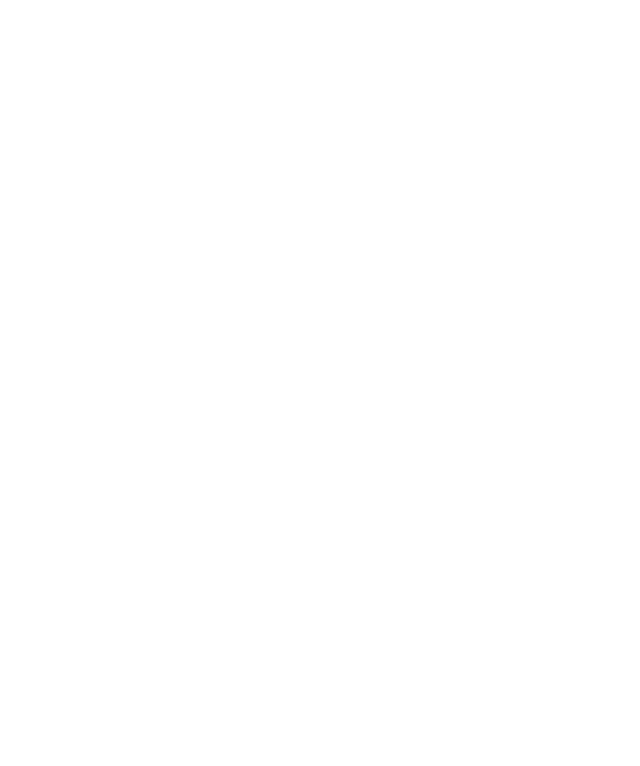
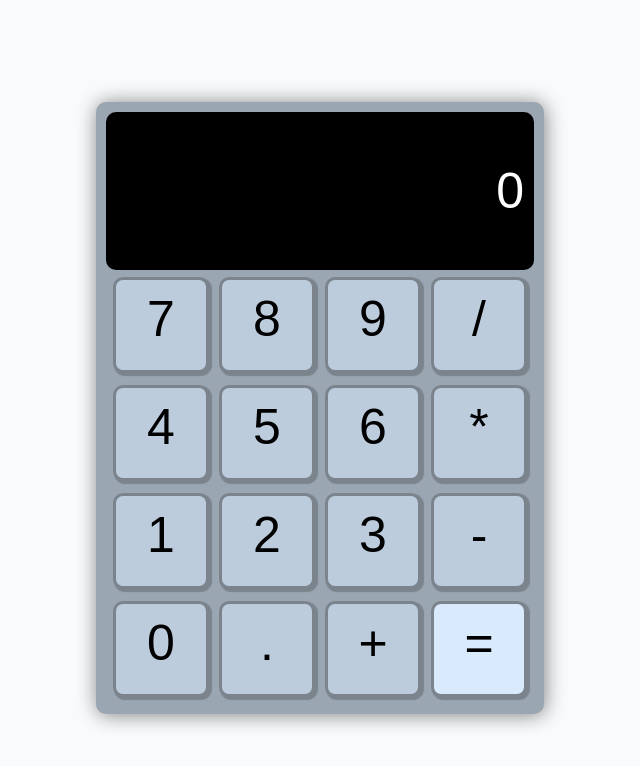
Before and after one commit to GeoGeo116/html-js-calculator, a plain HTML site: page index.html in a window 1280 px wide. Shown: the whole page, without its empty margins (320-960 px from the left). Drawn offline with Linux system fonts and the light colour scheme.

Commit message:
Created Calculator + Styling
Created the actual calculator and added styling
Currently only has 0-9 and basic +-*/ operations, as well as the = sign (also decimal point . )
Buttons have a 3d click to make them look more realistic
Display is large, will fix in a later commit

```diff
--- a/index.html
+++ b/index.html
@@ -9,6 +9,37 @@
 </head>
 <body>
     <div id="calculator">
+        <div id="display">
+            <p>0</p>
+        </div>
+        <div id="lower">
+            <table>
+                <tr>
+                    <td>7</td>
+                    <td>8</td>
+                    <td>9</td>
+                    <td>/</td>
+                </tr>
+                <tr>
+                    <td>4</td>
+                    <td>5</td>
+                    <td>6</td>
+                    <td>*</td>
+                </tr>
+                <tr>
+                    <td>1</td>
+                    <td>2</td>
+                    <td>3</td>
+                    <td>-</td>
+                </tr>
+                <tr>
+                    <td>0</td>
+                    <td>.</td>
+                    <td>+</td>
+                    <td id="equals">=</td>
+                </tr>
+            </table>
+        </div>
     </div>
 </body>
 </html>
--- a/style.css
+++ b/style.css
@@ -0,0 +1,52 @@
+body{
+    display: flex;
+    justify-content: center;
+    align-items: center;
+    height: 100vh;
+    font-size: 50px;
+    font-family: Arial, Helvetica, sans-serif;
+    background-color: #F8FAFC;
+}
+
+#calculator{
+    margin: 0px;
+    padding: 10px;
+    background-color: #9AA6B2;
+    border-radius: 10px;
+    box-shadow: gray 1px 1px 20px;
+}
+
+#display{
+    background-color: black;
+    color: white;
+    text-align: right;
+    align-content: center;
+    border-radius: 10px;
+    padding: 0 10px;
+}
+
+td{
+    position: relative;
+    padding: 10px;
+    background-color: #BCCCDC;
+    cursor: pointer;
+    text-align: center;
+    border-radius: 10px;
+    background: #BCCCDC;
+    height: 70px;
+    width: 70px;
+    border: 3px solid #7b848d;
+    margin: 5px;
+    display: inline-block;
+    box-shadow: 2px 2px 1px 1px #7b848d;
+}
+
+td:active{
+    top: 2px;
+    left: 2px;
+}
+
+
+td#equals{
+    background-color: #D9EAFD;
+}
```
